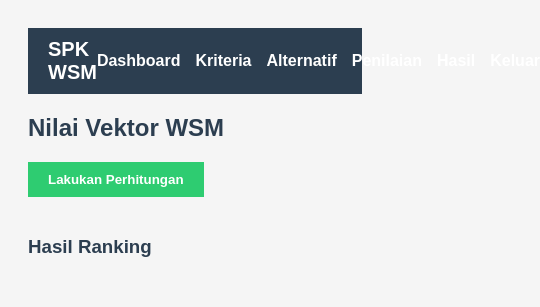
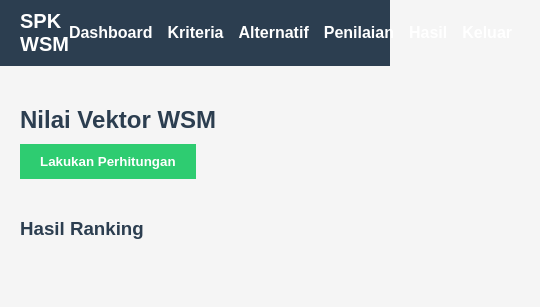
Before and after one commit to Khairul122/frontend-wsm, a plain HTML site: page hasil.html in a window 390 px wide. Shown: the whole page, 540 px wide, since content can reach past the window. Drawn offline with Linux system fonts and the light colour scheme.

Commit message:
Refactor hasil.html to enhance layout with a responsive navbar and improve code structure for WSM calculations

```diff
--- a/hasil.html
+++ b/hasil.html
@@ -2,18 +2,22 @@
 <html lang="en">
 <head>
   <meta charset="UTF-8" />
-    <meta name="viewport" content="width=device-width, initial-scale=1.0" />
+  <meta name="viewport" content="width=device-width, initial-scale=1.0"/>
   <title>Hasil WSM</title>
   <style>
     body {
       font-family: Arial, sans-serif;
-        padding: 20px;
+      margin: 0;
       background-color: #f5f5f5;
     }
 
-      h2,
-      h3 {
+    .container {
+      padding: 20px;
+    }
+
+    h2, h3 {
       color: #2c3e50;
+      margin-bottom: 10px;
     }
 
     button {
@@ -30,12 +34,12 @@
       width: 100%;
       border-collapse: collapse;
       margin-bottom: 30px;
+      background-color: white;
     }
 
-      th,
-      td {
+    th, td {
       border: 1px solid #ccc;
-        padding: 8px;
+      padding: 10px;
       text-align: center;
     }
 
@@ -70,10 +74,6 @@
       padding: 0;
     }
 
-      .navbar ul li {
-        display: inline;
-      }
-
     .navbar ul li a {
       color: white;
       text-decoration: none;
@@ -83,13 +83,11 @@
     .navbar ul li a:hover {
       text-decoration: underline;
     }
-
-      #dashboard {
-        padding: 20px;
-      }
   </style>
 </head>
 <body>
+
+  <!-- Navbar -->
   <nav class="navbar">
     <h1>SPK WSM</h1>
     <ul>
@@ -101,13 +99,20 @@
       <li><a href="index.html">Keluar</a></li>
     </ul>
   </nav>
+
+  <!-- Konten Utama -->
+  <div class="container">
+    <section>
       <h2>Nilai Vektor WSM</h2>
       <button onclick="prosesWSM()">Lakukan Perhitungan</button>
+      <div id="tabelVektorWSM"></div>
+    </section>
 
-    <div id="tabelVektorWSM"></div>
-
+    <section>
       <h3>Hasil Ranking</h3>
       <div id="tabelRanking"></div>
+    </section>
+  </div>
 
   <script>
     const apiUrl = "https://backend-wsm.vercel.app/api";
@@ -124,7 +129,6 @@
 
         const hasil = data.data;
 
-          // Ambil data nama siswa
         const resAlt = await fetch(`${apiUrl}/alternatif`);
         const dataAlt = await resAlt.json();
         const altMap = {};
@@ -135,7 +139,6 @@
         tampilkanNilaiVektor(hasil, altMap);
         tampilkanRanking(hasil, altMap);
 
-          alert("✅ Perhitungan berhasil dilakukan!");
       } catch (error) {
         alert("⚠️ Error: " + error.message);
       }
```
Lines whose indentation alone changed are shown as unchanged.
